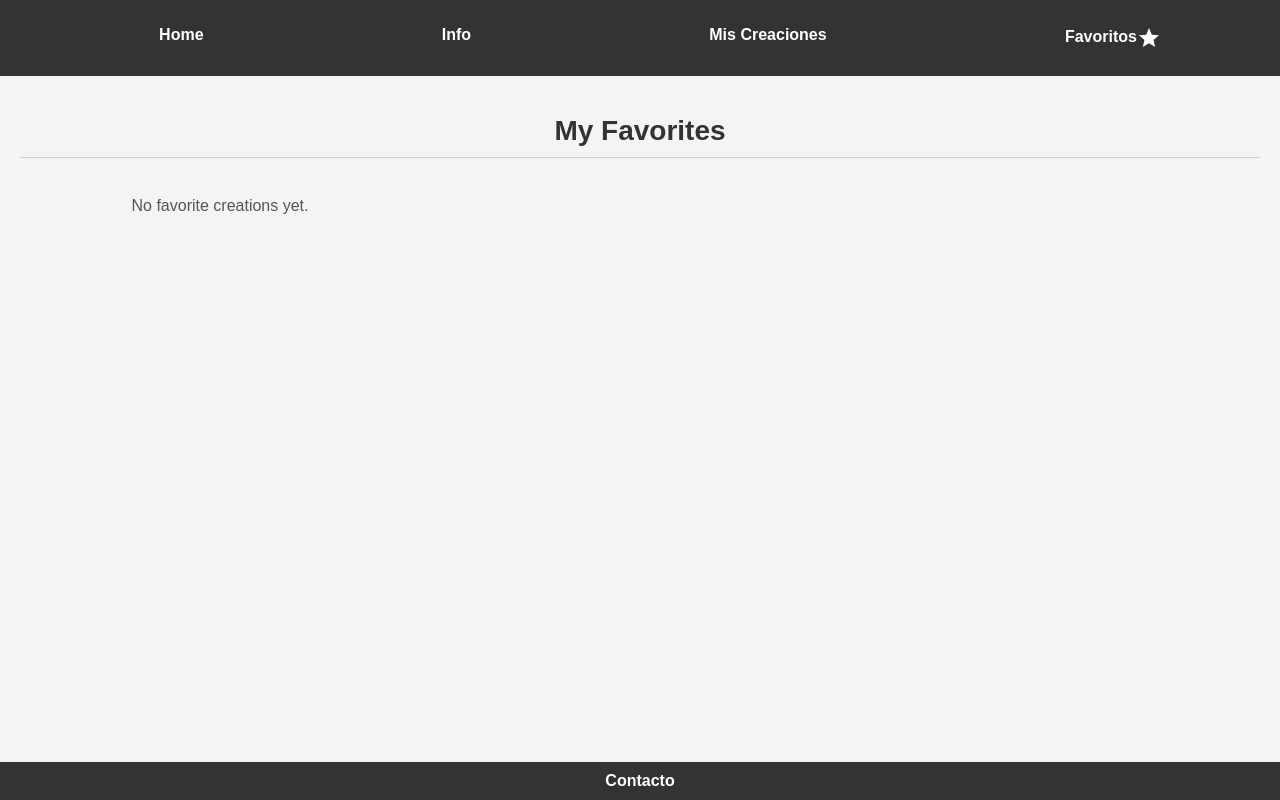
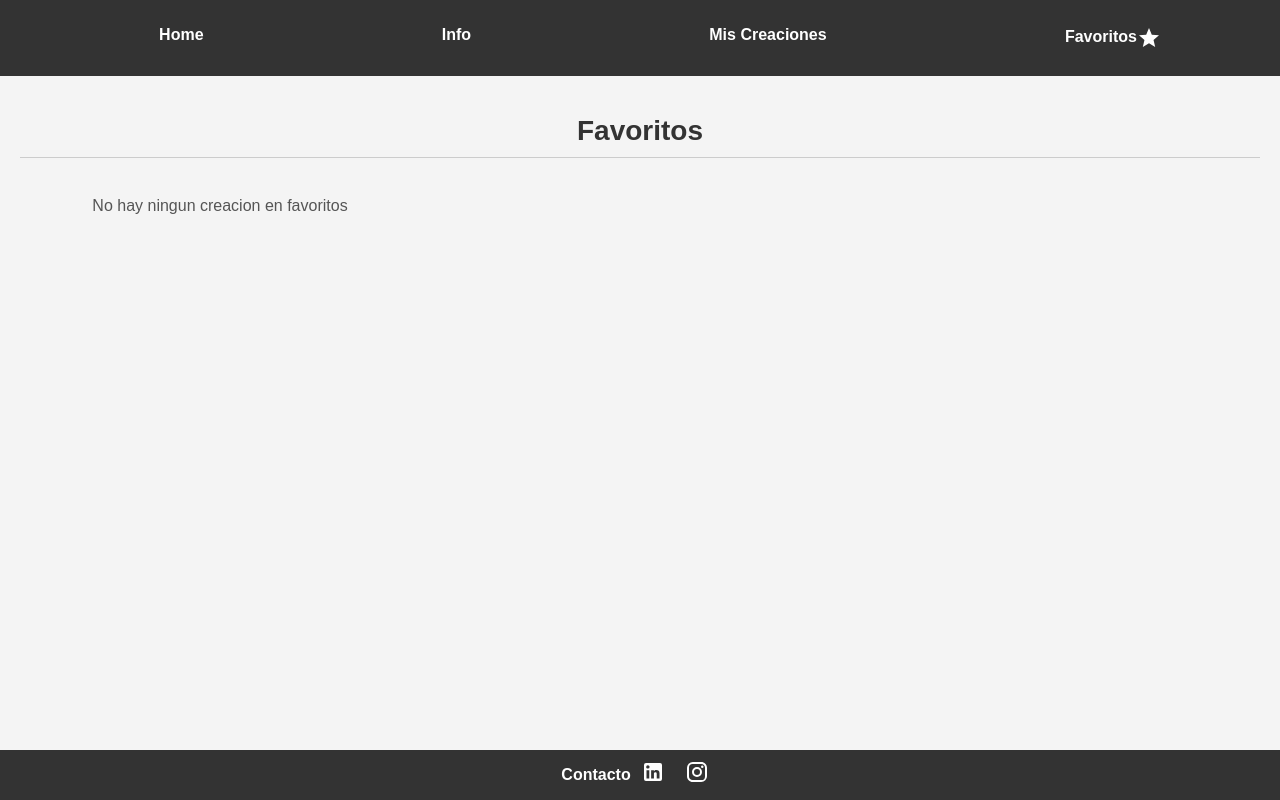
Before and after one commit to JMaici/TPFINALEFSI, a React (Create React App) app: page /Favoritos in a window 1280 px wide. Built offline with nearby package versions, Linux system fonts and the light colour scheme.

Commit message:
localstorage

```diff
--- a/src/components/Detalles.js
+++ b/src/components/Detalles.js
@@ -42,11 +42,11 @@ function Detalles() {
       {/* Styled and animated button to add/remove from favorites */}
       {isFavorite(creacion.id) ? (
         <button className="remove-favorite" onClick={handleRemoveFavorite}>
-          Remove from Favorites
+          Sacar de favoritos
         </button>
       ) : (
         <button className="add-favorite" onClick={handleAddFavorite}>
-          Add to Favorites
+          Agregar a favoritos
         </button>
       )}
       {/* Add more details as needed */}
--- a/src/components/Favoritos.js
+++ b/src/components/Favoritos.js
@@ -10,7 +10,7 @@ function Favoritos() {
 
   const handleRemoveFavorite = (creacionId) => {
     // Display a confirmation pop-up before removing from favorites
-    const isConfirmed = window.confirm('Are you sure you want to remove this creation from favorites?');
+    const isConfirmed = window.confirm('Estas seguro?');
 
     if (isConfirmed) {
       removeFavorite(creacionId);
@@ -19,10 +19,10 @@ function Favoritos() {
 
   return (
     <div className="favoritos-container">
-      <h1>My Favorites</h1>
+      <h1>Favoritos</h1>
       <div className="favoritos-list">
         {favorites.length === 0 ? (
-          <p>No favorite creations yet.</p>
+          <p>No hay ningun creacion en favoritos</p>
         ) : (
           favorites.map((creacionId) => {
             const creacion = creacionesData.find((creacion) => creacion.id === creacionId);
@@ -37,7 +37,7 @@ function Favoritos() {
                     <p>{creacion.descripcion}</p>
                   </div>
                 </Link>
-                <button onClick={() => handleRemoveFavorite(creacionId)}>Remove from Favorites</button>
+                <button onClick={() => handleRemoveFavorite(creacionId)}>Sacar de favoritos</button>
               </div>
             );
           })
--- a/src/components/Info.js
+++ b/src/components/Info.js
@@ -9,7 +9,7 @@ const Info = () => {
         <strong>Nombre Completo:</strong> <span className="custom-link">Joaquin Maceira</span>
       </p>
       <p>
-        <strong>Edad:</strong> <span className="custom-link">17</span>
+        <strong>Edad:</strong> <a href="https://es.wikipedia.org/wiki/17" className="custom-link">17</a>
       </p>
       <p>
         <strong>Ubicación:</strong> <a href="https://www.google.com/maps/place/Buenos+Aires" className="custom-link">Buenos Aires</a>
--- a/src/components/Layout.css
+++ b/src/components/Layout.css
@@ -48,4 +48,19 @@ body {
   position: fixed; /* Fixed positioning */
   bottom: 0;
   width: 100%;
+  display: flex;
+  justify-content: center; /* Center the social icons */
+  align-items: center;
 }
+
+/* Style for social icons */
+.social-icon {
+  color: #fff;
+  font-size: 24px;
+  margin: 0 10px;
+  text-decoration: none;
+}
+
+.social-icon:hover {
+  opacity: 0.8;
+}
--- a/src/components/Layout.js
+++ b/src/components/Layout.js
@@ -5,6 +5,8 @@ import { useFavorites } from '../contextState';
 import "./Layout.css";
 import Badge from "@mui/material/Badge";
 import StarIcon from "@mui/icons-material/Star";
+import LinkedInIcon from '@mui/icons-material/LinkedIn';
+import InstagramIcon from '@mui/icons-material/Instagram';
 
 const Layout = () => {
   const { favorites } = useFavorites();
@@ -45,6 +47,14 @@ const Layout = () => {
         <Link to="/Contacto" className="navbar-link">
           Contacto
         </Link>
+        {/* LinkedIn Button */}
+        <a href="https://www.linkedin.com/" target="_blank" rel="noopener noreferrer" className="social-icon">
+          <LinkedInIcon />
+        </a>
+        {/* Instagram Button */}
+        <a href="https://www.instagram.com/_maceira" target="_blank" rel="noopener noreferrer" className="social-icon">
+          <InstagramIcon />
+        </a>
       </footer>
     </div>
   );
--- a/src/contextState.js
+++ b/src/contextState.js
@@ -40,7 +40,12 @@ export const FavoritesProvider = ({ children }) => {
   }, [favorites]);
 
   const addFavorite = (creacionId) => {
-    setFavorites((prevFavorites) => [...prevFavorites, creacionId]);
+    setFavorites((prevFavorites) => {
+      if (!prevFavorites.includes(creacionId)) {
+        return [...prevFavorites, creacionId];
+      }
+      return prevFavorites;
+    });
   };
 
   const removeFavorite = (creacionId) => {
```
